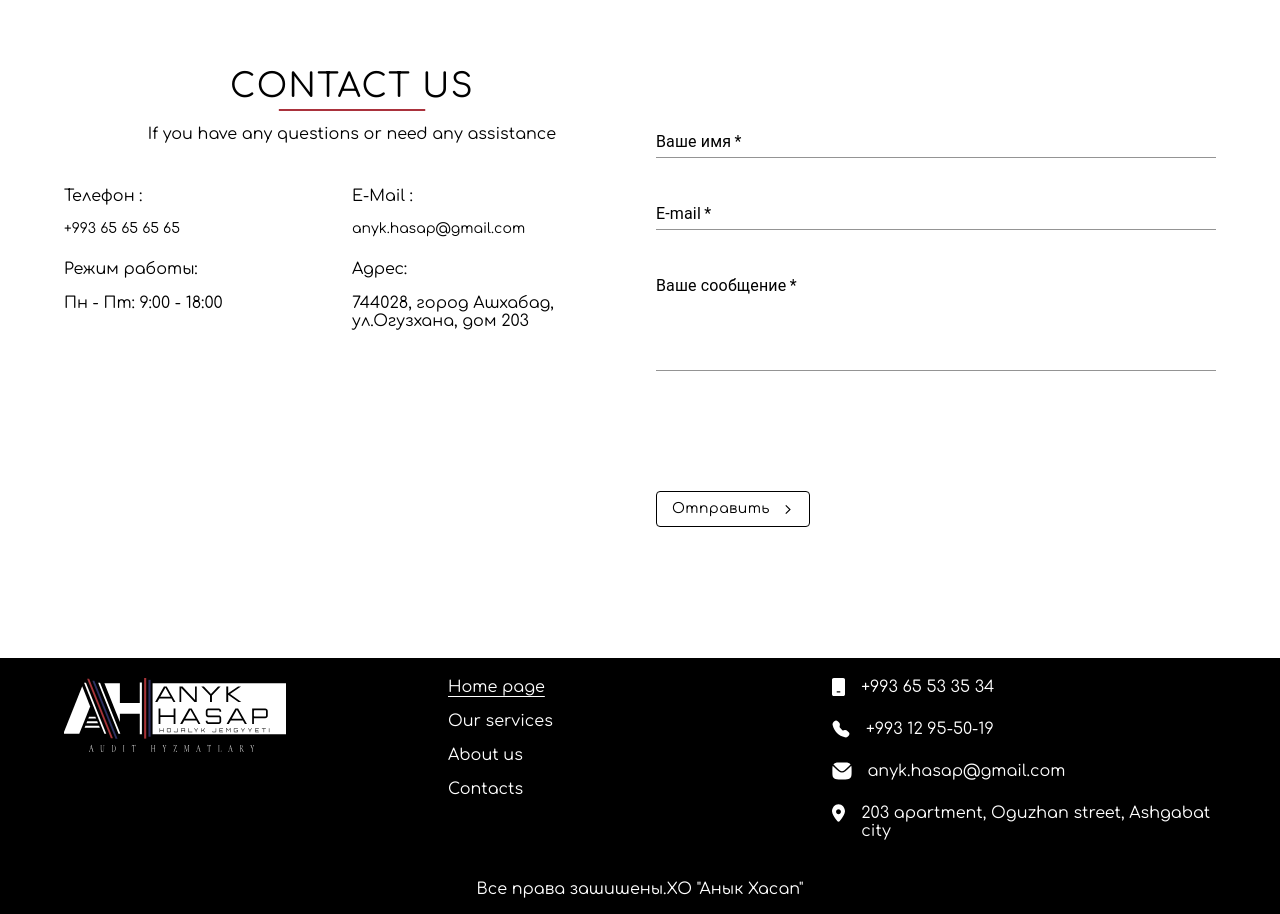
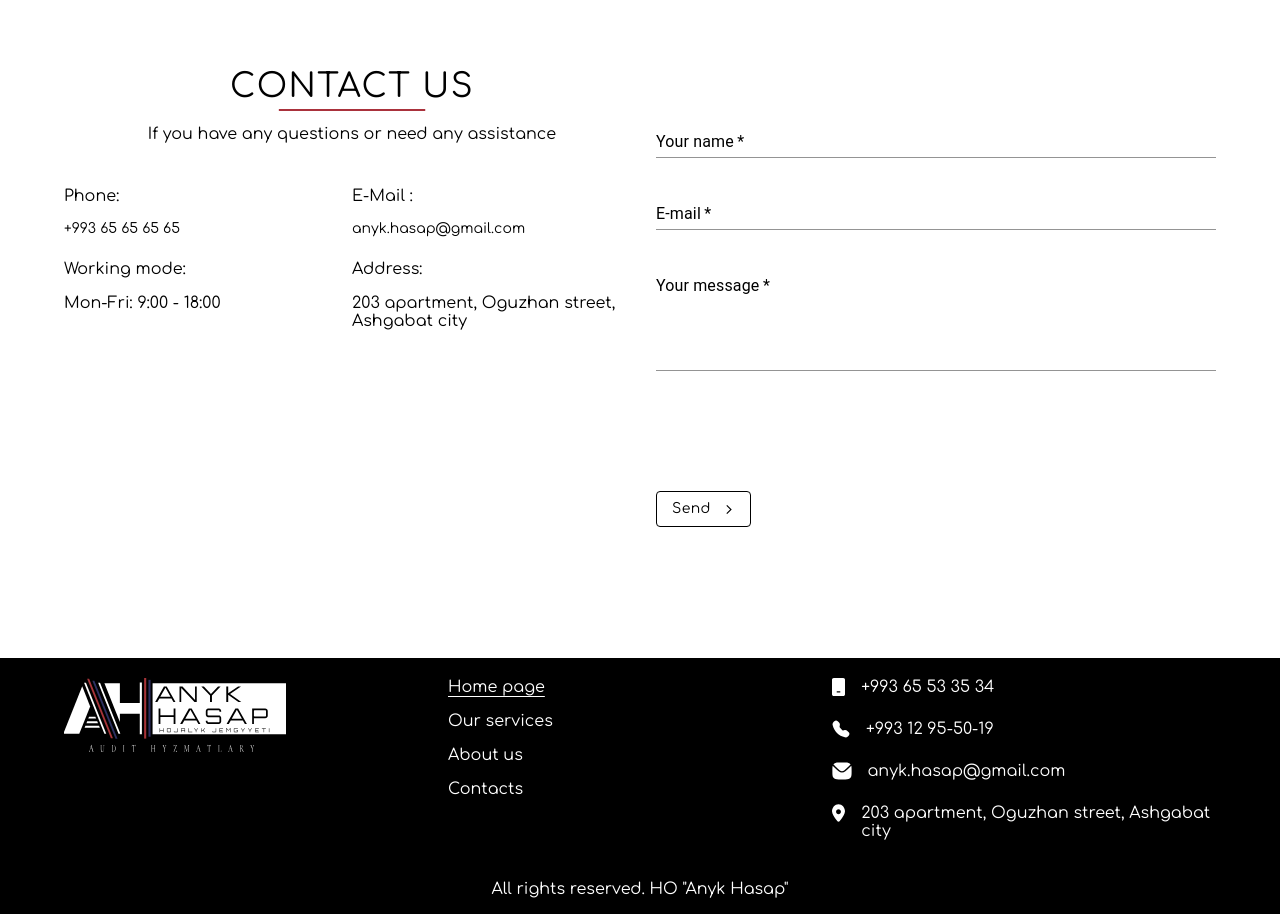
Before and after one commit to GeekSpace-Team/anyk-hasap-front, a React (Create React App) app: page / in a window 1280 px wide. Shown: the part 1501-2415 px from the top of the page. Built offline with nearby package versions, Linux system fonts and the light colour scheme.

Commit message:
consoleWarnings

```diff
--- a/package.json
+++ b/package.json
@@ -20,6 +20,7 @@
     "gmail-send": "^1.8.14",
     "i18next": "^21.6.14",
     "nodemailer": "^6.7.3",
+    "prop-types": "^15.8.1",
     "react": "^17.0.2",
     "react-bootstrap": "^2.2.1",
     "react-dom": "^17.0.2",
--- a/src/Language/LangConfig.js
+++ b/src/Language/LangConfig.js
@@ -24,6 +24,14 @@ i18n
             "underContactUs":"If you have any questions or need any assistance  ",
             "customerReviews": "Customer Reviews",
             "sendMessage":"Successfully sended",
+            "phone":"Phone",
+            "adres":'Address',
+            "send":'Send',
+            "name":'Your name',
+            "yourMess":'Your message',
+            "workD":'Mon-Fri',
+            "workH":"Working mode",
+            "ahliHukuk":'All rights reserved. HO "Anyk Hasap"',
             "address":"203 apartment, Oguzhan street, Ashgabat city",
             "aboutUsText1":'Since 2018, Anyk Hasap auditing company has been providing a wide range of services in the field of audit, accounting, taxation and management consulting.',
             "aboutUsText2":'Anyk Hasap auditors have more than 20 years of excellent work experience in the field of audit, accounting and tax consulting in organizations of various fields of activity, auditors in the staff are all reliable professionals.',
@@ -38,10 +46,13 @@ i18n
             "homePage":"Baş sahypa",
             "OurServices":"Hyzmatlarymyz",
             "Aboutus":"Biz barada",
+            "adres":'Salgy',
+            "name":'Siziň adyňyz',
             "Contacts":"Habarlaşmak",
             "wheretrustmeetsstrategy":"Bu ýerde ynam strategiýa laýyk gelýär",
             "learnMore":"Dowamyny oka",
             "homeInfoTitle":"Agyry",
+            "workD":'Duş-Ann',
             "homeInfoText":"Agyrynyň özi esasy saklaýyş ulgamy bolan söýgi. Nädogry giriş",
             "homeUnderTitle":"Agyrynyň özi esasy saklaýyş ulgamy bolan söýgi. Sed placerat scelerisque magna. Sed placerat scelerisque magna.",
             "homeAboutUsText":"Agyrynyň özi esasy saklaýyş ulgamy bolan söýgi. Ataýdaky gorky, gülki we käwagt howluda şokolad. Olimpiýa oýunlarymda eu-ny togtatmak köpçüligiň bahasy däl. Elitanyň näleti aňsat, her bir adamyň garyplygy hemme taraplaýyn, wena ýatagydyr.",
@@ -49,6 +60,11 @@ i18n
             "underContactUs":"Soraglaryňyz bar bolsa ýa-da kömek gerek bolsa",
             "customerReviews":"müşderi synlary",
             "sendMessage":"üstünlikli iberildi",
+            "phone":"Telefon",
+            "workH":'Iş günleri',
+            "send":"Ugratmak",
+            "yourMess":'Siziň hatyňyz',
+            "ahliHukuk":'Ähli Hukuklary Goralan. HO "Anyk Hasap" ',
             "aboutUsText1":'2018-nji ýyldan başlap, “Anyk Hasap” barlag kompaniýasy audit, buhgalteriýa, salgyt salmak we dolandyryş maslahat beriş ulgamynda giň hyzmatlary hödürleýär.',
             "aboutUsText2":'Anyk Hasap auditorlary, dürli iş guramalarynda audit, buhgalteriýa we salgyt maslahat beriş ulgamynda 20 ýyldan gowrak iş tejribesine eýe, işgärlerdäki auditorlar ygtybarly hünärmenlerdir.',
             "aboutUsText3":'Gözegçilik kompaniýasyny saýlanyňyzda, hyzmatlaryň bahasy bilen birlikde, işewürlik abraýy we tejribe möhüm rol oýnaýar. Şonuň üçin diňe doly jogapkärçilik we hil kepilligi bilen hakykatdanam gowy edip biljek işimizi edýäris!',
@@ -63,9 +79,16 @@ i18n
         translation: {
             "homePage":"Главная",
             "OurServices":"Наши услуги",
+            "adres":'Адрес',
+            "name":"Ваше имя",
+            "yourMess":'Ваше сообщение',
             "address":"город Ашхабад, ул.Огузхана, дом 203",
             "Aboutus":"О нас",
+            "send":'Отправить',
             "Contacts":"Контакты",
+            "phone":"Телефон",
+            "workD":"Пн - Пт",
+            "workH":'Режим работы',
             "wheretrustmeetsstrategy": "где доверие встречается со стратегией",
             "learnMore":"узнать больше",
             "homeInfoTitle":"БОЛЬ",
@@ -76,6 +99,7 @@ i18n
             "underContactUs":"Если у вас есть какие-либо вопросы или вам нужна помощь",
             "customerReviews":"Отзывы клиентов",
             "sendMessage":"успешно отправлено",
+            "ahliHukuk": 'Все права зашишены.ХО "Анык Хасап"',
             "aboutUsText1":'Аудиторская компания «Anyk Hasap» с 2018 года предоставляет широкий спектр услуг в области аудита, бухгалтерского учета, налогообложения и управленческого консультирования.',
             "aboutUsText2":'Аудиторы «Anyk Hasap», имеют более 20-и лет стажа безупречной работы в сфере аудита, бухгалтерского учета и налогового консультирования в организациях различных сфер деятельности, аудиторы в штате — все надёжные профессионалы.',
             "aboutUsText3":'При выборе аудиторской компании, наряду со стоимостью услуг, важную роль играют деловая репутация и опыт. Поэтому, мы беремся только за ту работу, которую можем выполнить действительно хорошо, с полной ответственностью и гарантией качества!',
--- a/src/components/Navbnar/Navbar.jsx
+++ b/src/components/Navbnar/Navbar.jsx
@@ -160,12 +160,12 @@ const Navbar = () => {
         <Container maxWidth="lg">
           <Grid container spacing={2} alignItems="center">
 
-            <Grid item xs={3}>
+            <Grid item={true} xs={3}>
               <NavLink to="/">
                 <img src='./img/AnykLogo.svg' style={{ height: '60px',width:'auto' }} />
               </NavLink>
             </Grid>
-            <Grid item xs={7}>
+            <Grid item={true} xs={7}>
             <Stack justifyContent={'center'} direction={'row'}>
               <NavMenu>
                 <NavLink to="/"  className='navBarItem'>
@@ -183,7 +183,7 @@ const Navbar = () => {
               </NavMenu>
               </Stack>
             </Grid>
-            <Grid item xs={2}>
+            <Grid item={true} xs={2}>
               <Stack justifyContent={'flex-end'} direction={'row'}>
               <NavBtn>
                 <select
--- a/src/components/Navbnar/pages/footer/FooTter.jsx
+++ b/src/components/Navbnar/pages/footer/FooTter.jsx
@@ -35,10 +35,10 @@ const FooTter = () => {
         <div className='FooterContainer'>
             <Container maxWidth="lg">
                 <Grid container paddingTop={2.5}  justifyContent={'center'} paddingBottom={5}>
-                    <Grid lg={4} md={6} xs={12} sm={12}  >
+                    <Grid item={true} lg={4} md={6} xs={12} sm={12}  >
                         <img src="./img/AnykLogo.svg" alt="#" />
                     </Grid>
-                    <Grid lg={4} md={6} xs={12} sm={12}>
+                    <Grid item={true} lg={4} md={6} xs={12} sm={12}>
                     <Stack direction={'column'} spacing={2} className='navMedia'>
                                     <NavLink to="/" className='navBarItem'>
                                         {t('homePage')}
@@ -64,30 +64,30 @@ const FooTter = () => {
                             <label className='footerTitle'>Lorem ipsium</label>
                         </Stack>
                     </Grid> */}
-                    <Grid lg={4} xs={12} md={6} sm={12}>
+                    <Grid  item={true} lg={4} xs={12} md={6} sm={12}>
                         <Stack direction='column' spacing={3} className='contactMedia'>
                             <Stack direction={'row'} spacing={2}>
-                                <img src='./img/mobileFooter.svg' style={{ height: '18px' }} />
+                                <img src='./img/mobileFooter.svg' alt='#' style={{ height: '18px' }} />
                                 <a href='tel:+99365533534' style={{ textDecoration: 'none' }} className='footerTitle'>+993 65 53 35 34</a>
                             </Stack>
                             <Stack direction={'row'} spacing={2}>
-                                <img src='./img/phoneFooter.svg' style={{ height: '18px' }} />
+                                <img src='./img/phoneFooter.svg' alt='#' style={{ height: '18px' }} />
                                 <a href='tel:+993 (12) 95-50-19' style={{ textDecoration: 'none' }} className='footerTitle'>+993 12 95-50-19</a>
                             </Stack>
                             <Stack direction={'row'} spacing={2}>
-                                <img src='./img/mailFooter.svg' style={{ height: '18px' }} />
+                                <img src='./img/mailFooter.svg' alt='#' style={{ height: '18px' }} />
                                 <a href='mailto:anyk.hasap@gmail.com' style={{ textDecoration: 'none' }} className='footerTitle'>anyk.hasap@gmail.com</a>
                             </Stack>
                             <Stack direction={'row'} spacing={2}>
-                                <img src='./img/locationFooter.svg' style={{ height: '18px' }} />
-                                <a href='mailto:anyk.hasap@gmail.com' style={{ textDecoration: 'none' }} className='footerTitle'>{t('address')}</a>
+                                <img src='./img/locationFooter.svg' alt='#' style={{ height: '18px' }} />
+                                <a href='https://yandex.ru/maps/10324/ashgabat/?from=mapframe&ll=58.356185%2C37.913237&mode=poi&poi%5Bpoint%5D=58.356074%2C37.913273&poi%5Buri%5D=ymapsbm1%3A%2F%2Forg%3Foid%3D75928748749&source=mapframe&utm_source=mapframe&z=19.8' style={{ textDecoration: 'none' }}  target="_blank" rel="noreferrer" className='footerTitle'>{t('address')}</a>
                             </Stack>
                         </Stack>
                     </Grid>
                 </Grid>
             </Container>
             <Stack alignItems={'center'} paddingBottom={2}>
-                <label className='footerTitle'>Все права зашишены.ХО "Анык Хасап" </label>
+                <label className='footerTitle'>{t('ahliHukuk')}</label>
             </Stack>
         </div>
     )
--- a/src/components/Navbnar/pages/homePage/contactUs/ContactUs.jsx
+++ b/src/components/Navbnar/pages/homePage/contactUs/ContactUs.jsx
@@ -53,7 +53,7 @@ const ContactUs = () => {
 
 
                 <Grid container>
-                    <Grid item lg={6} md={6} xs={12} sm={12}>
+                    <Grid item={true} lg={6} md={6} xs={12} sm={12}>
                         <div className='ourServ'>
                             <ContactUsss>
                                 <span>{t('contactUs')}</span>
@@ -63,13 +63,13 @@ const ContactUs = () => {
                             <p style={{textAlign:"left"}}>{t('underContactUs')}</p>
                         </div>
                         <Stack direction={'row'} marginTop={3}>
-                            <Grid item lg={6} md={6} xs={12} sm={12}>
+                            <Grid item={true} lg={6} md={6} xs={12} sm={12}>
                                 <Stack direction='column' spacing={2}>
-                                    <label className='conLeftItems'>Телефон :</label>
+                                    <label className='conLeftItems'>{t('phone')}:</label>
                                     <a href='tel:+99365656565' className='smallLink'>+993 65 65 65 65</a>
                                 </Stack>
                             </Grid>
-                            <Grid item lg={6} md={6} xs={12} sm={12}>
+                            <Grid item={true} lg={6} md={6} xs={12} sm={12}>
                                 <Stack direction='column' spacing={2}>
                                     <label className='conLeftItems'>E-Mail :</label>
                                     <a href='mailto:anyk.hasap@gmail.com' className='smallLink'>anyk.hasap@gmail.com</a>
@@ -77,44 +77,44 @@ const ContactUs = () => {
                             </Grid>
                         </Stack>
                         <Stack direction={'row'} marginTop={3} marginBottom={3}>
-                            <Grid item lg={6} md={6} xs={12} sm={12}>
+                            <Grid item={true} lg={6} md={6} xs={12} sm={12}>
                                 <Stack direction='column' spacing={2}>
-                                    <label className='conLeftItems'>Режим работы:</label>
-                                    <label className='conLeftItems'>Пн - Пт: 9:00 - 18:00</label>
+                                    <label className='conLeftItems'>{t('workH')}:</label>
+                                    <label className='conLeftItems'>{t('workD')}: 9:00 - 18:00</label>
                                 </Stack>
                             </Grid>
-                            <Grid item lg={6} md={6} xs={12} sm={12}>
+                            <Grid item={true} lg={6} md={6} xs={12} sm={12}>
                                 <Stack direction='column' spacing={2}>
-                                    <label className='conLeftItems'>Адрес:</label>
-                                    <label className='conLeftItems'>744028, город Ашхабад, ул.Огузхана, дом 203</label>
+                                    <label className='conLeftItems'>{t('adres')}:</label>
+                                    <label className='conLeftItems'>{t('address')}</label>
                                 </Stack>
                             </Grid>
                         </Stack>
-                        <Grid item lg={12} md={12} xs={12} sm={12}>
-                            <iframe src="https://yandex.ru/map-widget/v1/-/CCUBVYESCD" style={{ outline: 'none', border: 'none', marginBottom: '50px' }} width="90%" height="250" frameborder="1" allowfullscreen="true" ></iframe>
+                        <Grid item={true} lg={12} md={12} xs={12} sm={12}>
+                            <iframe src="https://yandex.ru/map-widget/v1/-/CCUBVYESCD" style={{ outline: 'none', border: 'none', marginBottom: '50px' }} width="90%" height="250"></iframe>
                         </Grid>
                     </Grid>
-                    <Grid item lg={6} md={6} xs={12} sm={12} pl={2} mt={9}>
+                    <Grid item={true} lg={6} md={6} xs={12} sm={12} pl={2} mt={9}>
                         <form ref={form} onSubmit={sendEmail}>
-                            <Grid item lg={12} md={12} xs={12} sm={12}>
+                            <Grid item={true} lg={12} md={12} xs={12} sm={12}>
                                 <Stack spacing={1.5} className='inputText'>
-                                    <TextField id="standard-basic" name="user_name" value={username} onChange={e => setUsername(e.target.value)} variant="standard" label="Ваше имя" InputLabelProps={{ className: 'textFielddd__label' }} required/>
+                                    <TextField id="standard-basic" name="user_name" value={username} onChange={e => setUsername(e.target.value)} variant="standard" label={t('name')} InputLabelProps={{ className: 'textFielddd__label' }} required/>
                                 </Stack>
                             </Grid>
-                            <Grid item lg={12} md={12} xs={12} sm={12}>
+                            <Grid item={true} lg={12} md={12} xs={12} sm={12}>
                                 <Stack spacing={1.5} marginTop={3}>
                                     <TextField id="standard-basic" type='email' name="user_email" value={mail} onChange={e => setMail(e.target.value)} label="E-mail" InputLabelProps={{ className: 'textFielddd__label' }} variant="standard" required/>
                                 </Stack>
                             </Grid>
-                            <Grid item lg={12} md={12} xs={12} sm={12}>
+                            <Grid item={true} lg={12} md={12} xs={12} sm={12}>
                                 <Stack spacing={1.5} marginTop={3}>
-                                    <TextField id="standard-multiline-static" name="message" value={message} onChange={e => setMessage(e.target.value)} InputLabelProps={{ className: 'textFielddd__label' }} multiline rows={4} label='Ваше сообщение' variant="standard" required/>
+                                    <TextField id="standard-multiline-static" name="message" value={message} onChange={e => setMessage(e.target.value)} InputLabelProps={{ className: 'textFielddd__label' }} multiline rows={4} label={t('yourMess')} variant="standard" required/>
                                 </Stack>
                             </Grid>
-                            <Grid item lg={12} md={12} xs={12} sm={12}>
+                            <Grid item={true} lg={12} md={12} xs={12} sm={12}>
                                 <Stack direction={'row'} mt={15} className='sendMessage'>
                                     <Button onClick={sendEmail} type='submit' variant="outlined" endIcon={<ArrowForwardIosIcon style={{ height: '11px' }} />}>
-                                       Отправить
+                                       {t('send')}
                                     </Button>
                                 </Stack>
                             </Grid>
```
Also changed, not shown: src/App.js (+13 -1 lines), src/components/Navbnar/pages/GlobalDebug.jsx (added, +27 -0 lines), src/components/Navbnar/pages/aboutUs/AboutUs.jsx (+11 -11 lines), src/components/Navbnar/pages/homePage/HomePage.jsx (+11 -8 lines), 56 other files (tests, documents, lock files or other folders).
